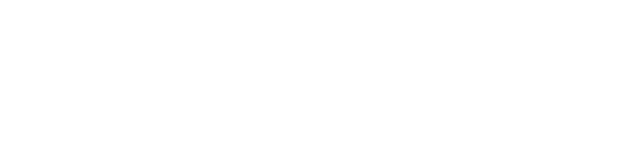
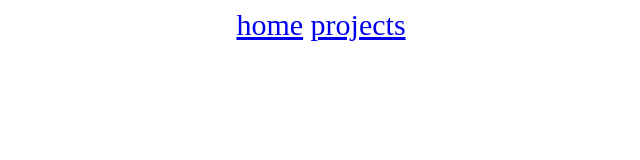
Before and after one commit to GabeFansh/Website, a plain HTML site: page projects.html in a window 1280 px wide. Shown: the whole page, without its empty margins (319-959 px from the left). Drawn offline with Linux system fonts and the light colour scheme.

Commit message:
projects-page

```diff
--- a/projects.html
+++ b/projects.html
@@ -0,0 +1,18 @@
+<!DOCTYPE html>
+<html>
+<meta charset="UTF-8">
+<meta name="viewport" content="width=device-width, initial-scale=1">
+<link rel="stylesheet" href="styles.css">
+<body>
+<!--Main Body-->
+
+<nav class="nav-bar">
+  <a href="index.html" class="nav-bar-item">home</a>
+  <a href="projects.html" class="nav-bar-item">projects</a>
+
+
+</nav>
+
+
+</body>
+</html>
--- a/styles.css
+++ b/styles.css
@@ -2,5 +2,7 @@
     list-style-type: none;
     margin: 0;
     padding: 0;
-    align-items: center;
+    text-align: center;
+    text-decoration-color: black;
+    font-size: 30px;
 }
```
